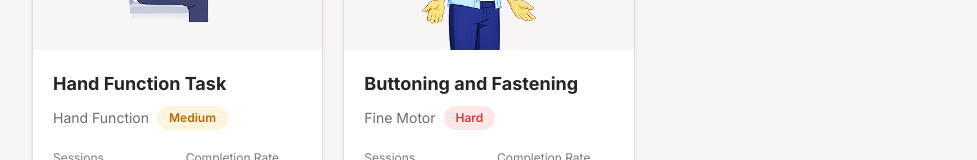
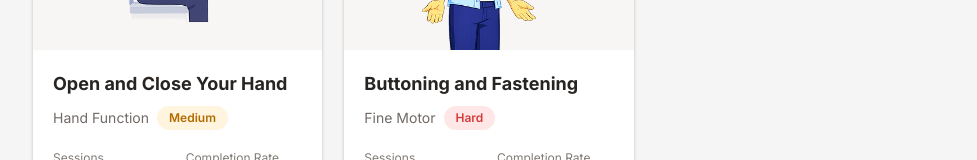
Before and after one commit to JamesAdeshina/ai-dra, a Next.js app in the folder frontend/: page /admin/exercises in a window 1280 px wide. Shown: the part 1331-1491 px from the top of the page, without its empty margins (302-1279 px from the left). Built offline with nearby package versions, Linux system fonts and the light colour scheme; no server answers.

Commit message:
Update exercise labels demos and grasp threshold

```diff
--- a/frontend/features/exercises/data/exercise-details.ts
+++ b/frontend/features/exercises/data/exercise-details.ts
@@ -139,7 +139,7 @@ export const exerciseDetails = {
 
   "hand-function": {
     slug: "hand-function",
-    title: "Hand Function Task",
+    title: "Open and Close Your Hand",
     category: "Hand and Finger Exercise",
     description:
       "Hand Function tasks help improve hand opening, closing, finger movement, and grip strength.",
--- a/frontend/features/exercises/data/exercises.ts
+++ b/frontend/features/exercises/data/exercises.ts
@@ -61,7 +61,7 @@ export const exercises = [
 
   {
     id: "hand-function",
-    title: "Hand Function Task",
+    title: "Open and Close Your Hand",
     description: "Open, close and control your hand movements.",
     category: "Grip / Pinch",
     level: "Level 2",
--- a/frontend/features/pose/utils/exercise-rules.ts
+++ b/frontend/features/pose/utils/exercise-rules.ts
@@ -61,7 +61,7 @@ export const exerciseRules: Record<string, ExerciseRule> = {
     completeThreshold: 0,
     returnThreshold: 0,
 
-    gripThreshold: 0.6,
+    gripThreshold: 0.4,
     releaseThreshold: 0.2,
     holdDurationMs: 3000,
 
```
Also changed, not shown: 2 other files (tests, documents, lock files or other folders).
